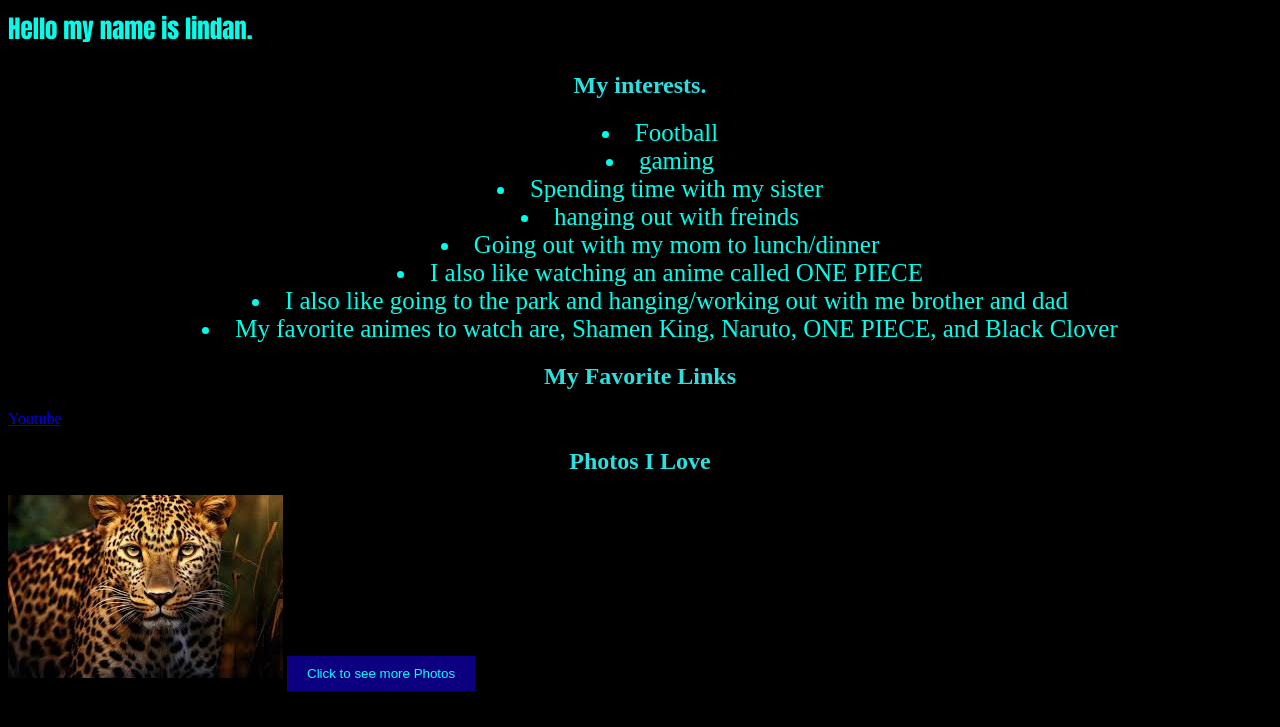
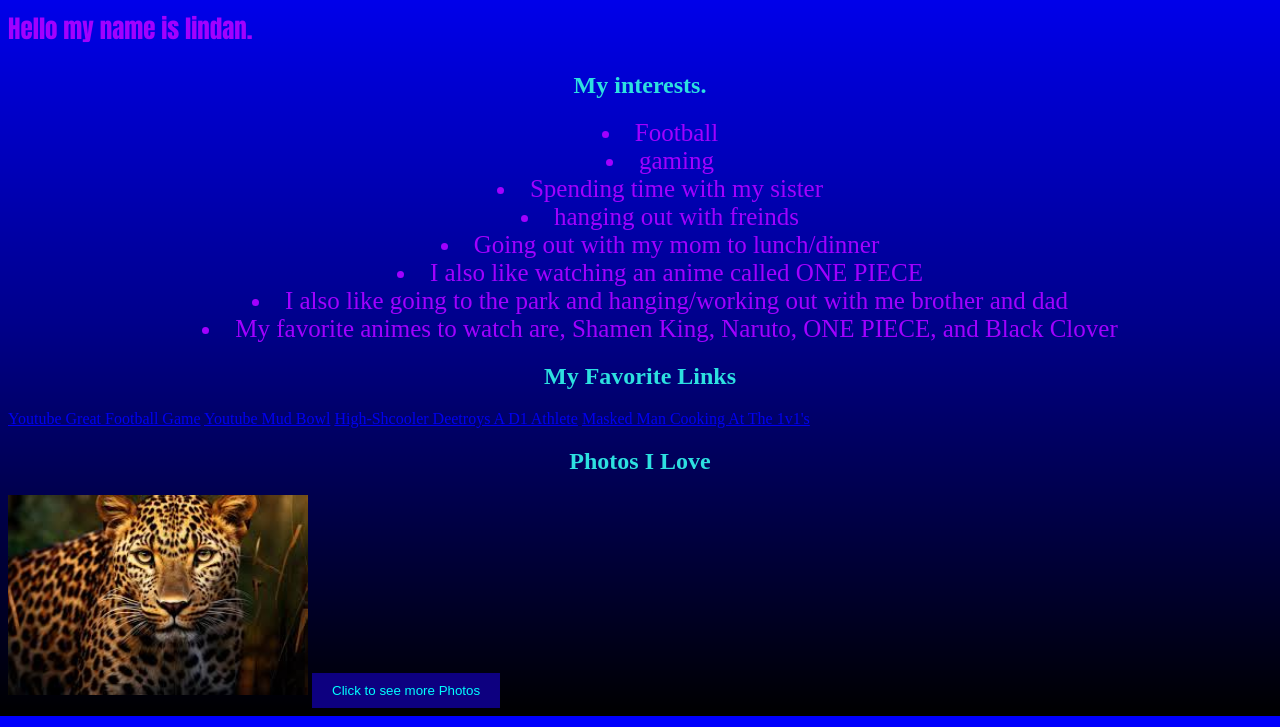
Before and after one commit to LWMann919/My-Profile-Page, a plain HTML site: page index.html in a window 1280 px wide. Shown: the part 73-800 px from the top of the page. Drawn offline with Linux system fonts and the light colour scheme.

Commit message:
uppdated links

```diff
--- a/index.html
+++ b/index.html
@@ -6,7 +6,7 @@
     <title>My Profile</title>
     <link rel="stylesheet" href="style.css">
 </head>
-<body>
+<body class="gradient">
 <h1>About Me</h1>
 <p class="stylea">Hello my name is lindan.</p>
 
@@ -26,12 +26,15 @@
 
 <div>
 <h2 class="align-center">My Favorite Links</h2>
-<a href="https://www.youtube.com/watch?v=Lf1f4YX5ZfY">Youtube</a>
+<a href="https://www.youtube.com/watch?v=Lf1f4YX5ZfY">Youtube Great Football Game</a>
+<a href="https://www.youtube.com/watch?v=3eWsBmS6ANo">Youtube Mud Bowl</a>
+<a href="https://www.youtube.com/watch?v=xv79TrHkf24">High-Shcooler Deetroys A D1 Athlete</a>
+<a href="https://www.youtube.com/watch?v=Nhh3sYsiIyk">Masked Man Cooking At The 1v1's</a>
 </div>
 
 <div>
     <h2 class="align-center">Photos I Love</h2>
-    <img src="download.jpg" alt="Feirce Lepord">
+    <img src="download.jpg" alt="Feirce Lepord" class="images">
     <button class="buttons">Click to see more Photos</button>
 </div>
 
--- a/style.css
+++ b/style.css
@@ -12,9 +12,9 @@ h2 {
     color: rgb(45, 224, 224);
 }
 
-body {
-     background-color: rgb(0, 0, 0);
-}
+
+
+
 
 .styleli {
     color: rgb(36, 33, 218);
@@ -29,7 +29,7 @@ body {
 }
 
 .stylea {
-    color: rgb(0, 255, 234);
+    color: rgb(162, 0, 255);
     font-weight: 300;
     font-size: 25px
 }
@@ -46,3 +46,12 @@ body {
     border: aqua;
     cursor: pointer;
 }
+
+.images {
+    width: 300px;
+    height: auto;
+}
+
+.gradient {
+    background: linear-gradient(blue, darkblue, black);
+}
```
